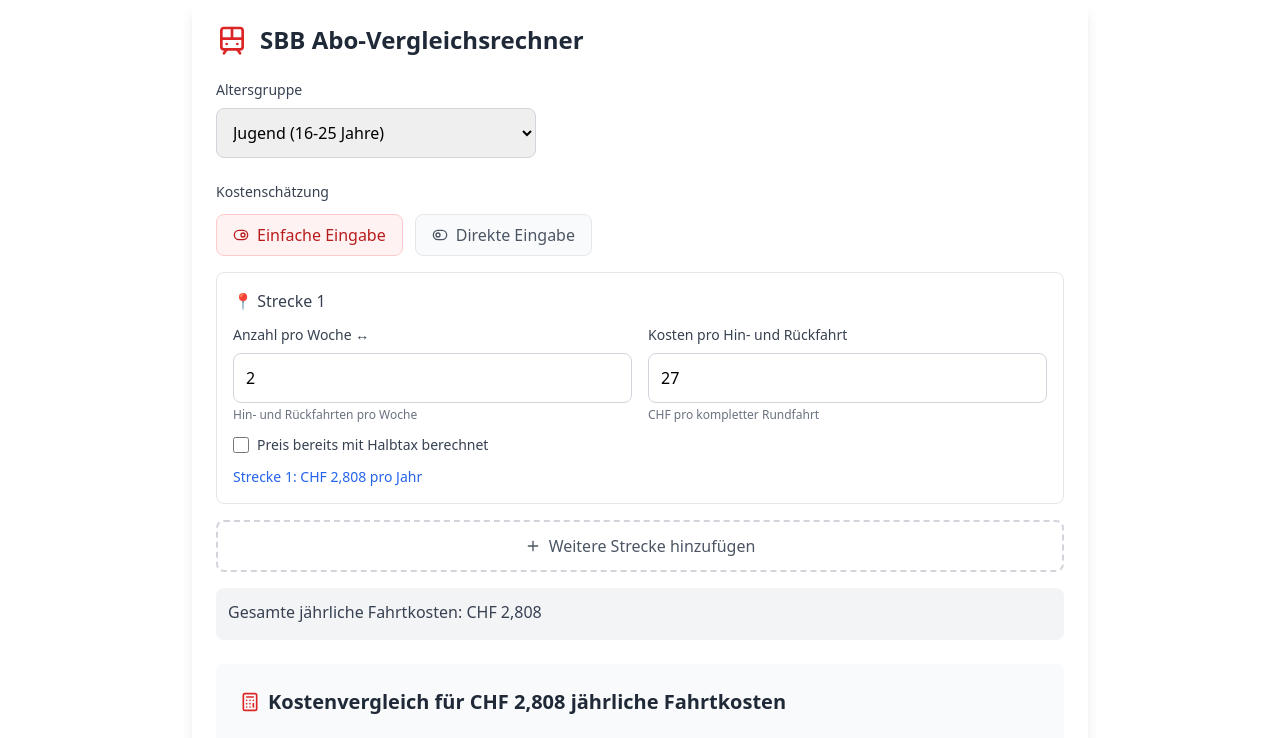
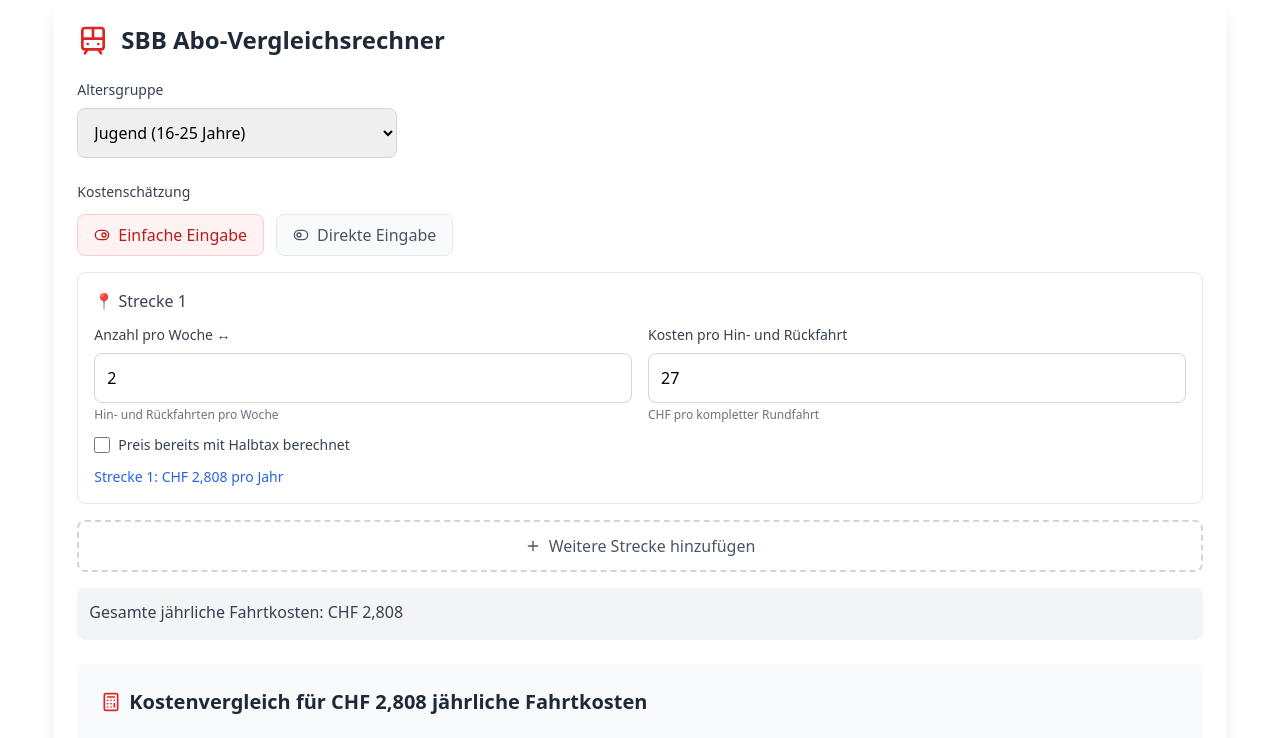
Before and after one commit to sirindudler/SBB-Travelcard-Calculator, a React (Create React App) app in the folder sbb-calculator/: page / in a window 1280 px wide. Shown: the top 738 px of the page. Built offline with nearby package versions, Linux system fonts and the light colour scheme.

Commit message:
design: adjust main width

```diff
--- a/sbb-calculator/src/App.tsx
+++ b/sbb-calculator/src/App.tsx
@@ -221,7 +221,7 @@
   }, []);
 
   return (
-    <div className="max-w-4xl mx-auto p-6 bg-white rounded-lg shadow-lg">
+    <div className="w-11/12 mx-auto p-6 bg-white rounded-lg shadow-lg">
       <div className="flex items-center gap-3 mb-6">
         <Train className="w-8 h-8 text-red-600" />
         <h1 className="text-2xl font-bold text-gray-800">SBB Abo-Vergleichsrechner</h1>
```
